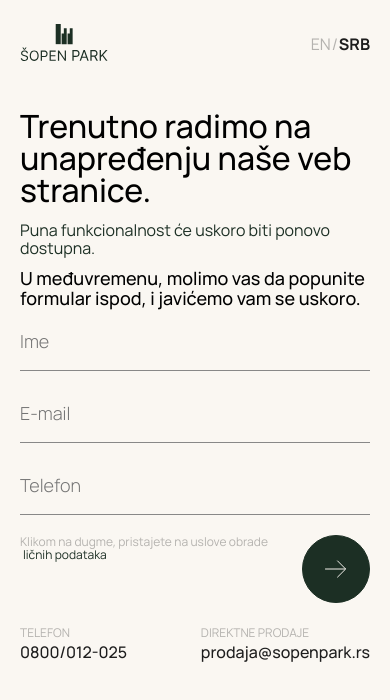
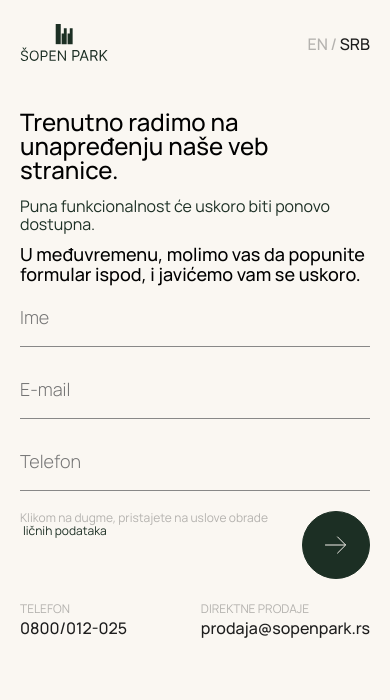
Before and after one commit to nik-smlkv/sopenresidence, a React (Vite) app: page / in a window 390 px wide. Shown: the top 700 px of the page. Built offline with nearby package versions, Linux system fonts and the light colour scheme.

Commit message:
переработка заглушки

```diff
--- a/src/components/Forms/Form.tsx
+++ b/src/components/Forms/Form.tsx
@@ -18,10 +18,6 @@ type TypeInputEnabled = {
   phone?: string;
   email?: string;
 };
-const wait = () =>
-  new Promise((res) => {
-    setTimeout(res, 1000);
-  });
 
 function Form({ ...enabled }: TypeInputEnabled) {
   const [formValue, setFormValue] = useState<FormDataI>(initialState);
--- a/src/components/Header/Header.module.css
+++ b/src/components/Header/Header.module.css
@@ -21,7 +21,7 @@
 	display: flex;
 	align-items: center;
 	justify-content: center;
-	gap: 8px;
+	gap: 12px;
 
 }
 
@@ -29,11 +29,11 @@
 	text-transform: uppercase;
 	transition: color 0.5s ease;
 	cursor: pointer;
+	font-weight: 500;
 	color: var(--tx-bl-50);
 }
 
 button.active {
-	font-weight: bold;
 	color: var(--tx-bl);
 }
 
@@ -47,7 +47,7 @@ button.active {
 	width: 100%;
 	height: 100%;
 	top: 0;
-	left: 14px;
+	left: 16px;
 	color: var(--tx-bl-50);
 }
 
--- a/src/components/Header/Header.tsx
+++ b/src/components/Header/Header.tsx
@@ -1,8 +1,7 @@
-import React from "react";
 import { useLang } from "../../hooks/useLang";
 import styles from "./Header.module.css";
 const Header = () => {
-  const { t, setLang, lang } = useLang();
+  const {  setLang, lang } = useLang();
 
   const languages = [
     { code: "en", label: "EN" },
--- a/src/pages/MaintenancePage.module.css
+++ b/src/pages/MaintenancePage.module.css
@@ -32,6 +32,12 @@
 
 .title {
 	font-size: 4em;
+	line-height: 100%;
+	font-weight: 500;
+}
+
+.titleSr {
+	font-size: clamp(1.5em, 2vw, 3em);
 	line-height: 100%;
 	font-weight: 500;
 }
@@ -82,6 +88,12 @@
 	font-weight: 500;
 }
 
+@media(max-width: 2200px) {
+	.formBody {
+		justify-content: end;
+	}
+}
+
 @media(max-width: 1920px) {
 
 	.formMaintance {
@@ -105,6 +117,10 @@
 	.title {
 		max-width: 720px;
 		font-size: clamp(2em, 3vw, 4em);
+	}
+
+	.formBody {
+		justify-content: center;
 	}
 
 	.description {
--- a/src/pages/MaintenancePage.tsx
+++ b/src/pages/MaintenancePage.tsx
@@ -5,7 +5,7 @@ import Header from "../components/Header/Header";
 import { useLang } from "../hooks/useLang";
 
 const MaintenancePage = () => {
-  const { t } = useLang();
+  const { t, lang } = useLang();
   return (
     <>
       <Header />
@@ -14,7 +14,7 @@ const MaintenancePage = () => {
           <div className={styles.formMaintance}>
             <div className={styles.formBody}>
               <div className={styles.titleContent}>
-                <h1 className={styles.title}>{t.t_improve}</h1>
+                <h1 className={lang == "en" ? styles.title : styles.titleSr}>{t.t_improve}</h1>
                 <p className={styles.subtitle}>{t.t_restore}</p>
               </div>
               <p className={styles.description}>{t.t_meantime}</p>
```
